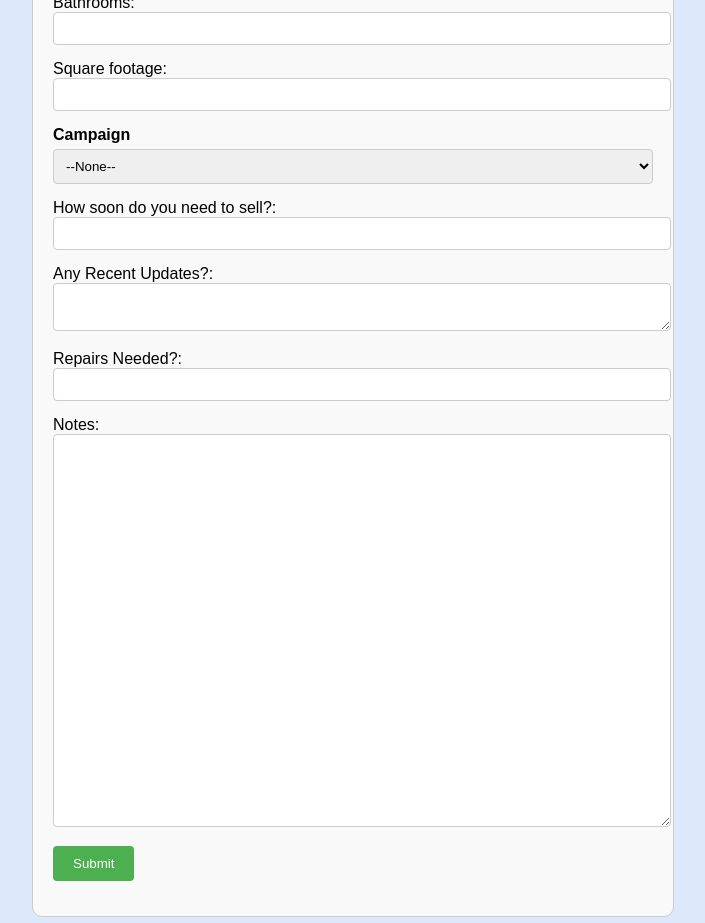
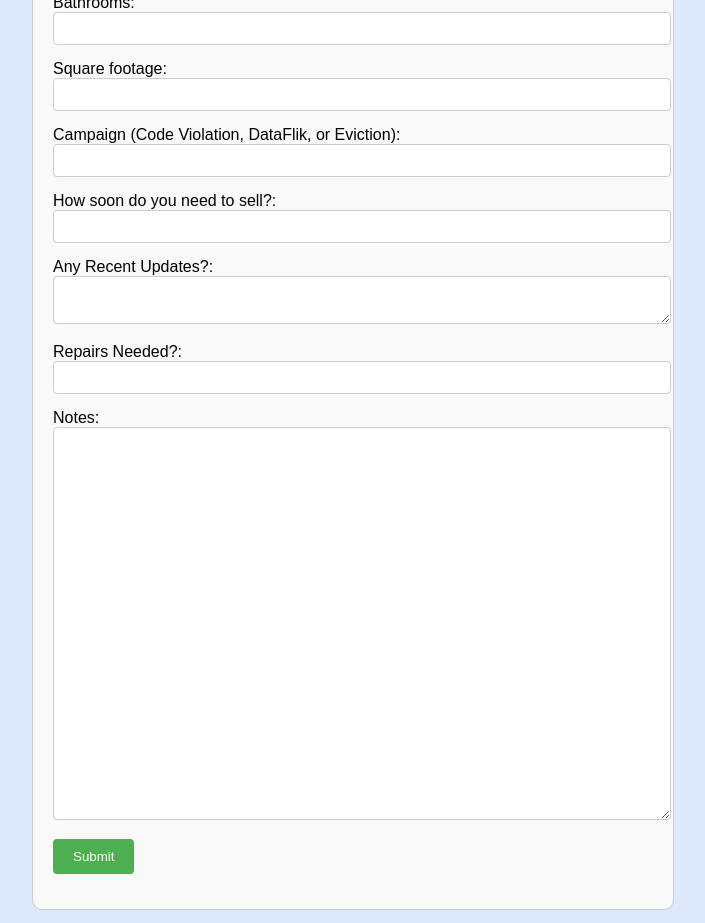
Before and after one commit to HighpointREI/Webform2, a plain HTML site: page index.html in a window 1280 px wide. Shown: the part 780-1703 px from the top of the page, without its empty margins (287-992 px from the left). Drawn offline with Linux system fonts and the light colour scheme.

Commit message:
Update index.html

```diff
--- a/index.html
+++ b/index.html
@@ -84,14 +84,7 @@ Bathrooms:<input  id="00N8V00000OcId8" name="00N8V00000OcId8" size="20" type="te
 
 Square footage:<input  id="00N8V00000OcIdc" name="00N8V00000OcIdc" size="20" type="text" /><br>
 
-
-
-<label for="Campaign_ID">Campaign</label><select  id="Campaign_ID" name="Campaign_ID">
-<option value="">--None--</option>
-<option value="7018V000000sJ2S">Code Violations</option>
-<option value="7018V000001hWuq">Eviction CC</option>
-<option value="701Uk000008qp8I">Data Flik</option>
-</select><br>
+Campaign (Code Violation, DataFlik, or Eviction):<input  id="00NUk00000141Zd" maxlength="255" name="00NUk00000141Zd" size="20" type="text" /><br>
 
 How soon do you need to sell?:<input  id="00N8V00000Hnquw" maxlength="255" name="00N8V00000Hnquw" size="20" type="text" /><br>
 
```
